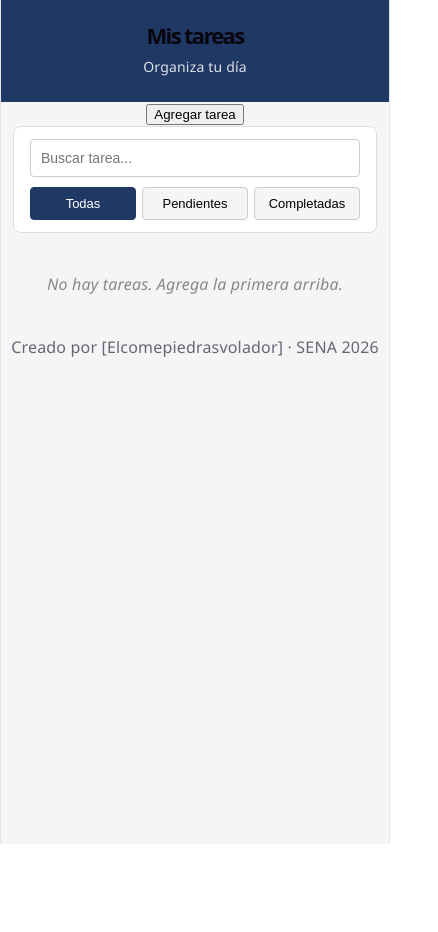
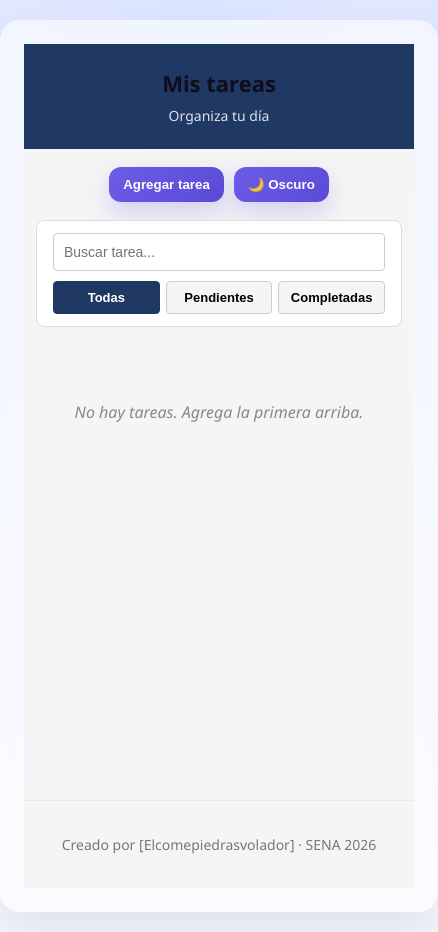
Before and after one commit to miguelxxrlq/etapa-productiva, a React (Vite) app: page / in a window 390 px wide. Shown: the whole page, 438 px wide, since content can reach past the window. Before the commit the page ends 844 px from the top, so only its background shows below. Built offline with nearby package versions, Linux system fonts and the light colour scheme.

Commit message:
Pulido final: tipografia, paleta, espaciados, responsive y limpieza

```diff
--- a/src/App.css
+++ b/src/App.css
@@ -201,3 +201,10 @@
 }
 
 }
+.app.dark {
+  --text: #9ca3af;
+  --text-h: #f3f4f6;
+  --bg: #16171d;
+  --border: #2e303a;
+  --code-bg: #1f2028;
+}
--- a/src/App.jsx
+++ b/src/App.jsx
@@ -6,97 +6,109 @@ import Filtros from './componentes/Filtros'
 import PiePagina from './componentes/PiePagina'
 import './App.css'
 
-// 🧠 Carga segura desde localStorage
+// 🧠 cargar localStorage
 function cargarTareasIniciales() {
   try {
-    const guardado = localStorage.getItem('tareas')
-    if (guardado === null) return []
-    return JSON.parse(guardado)
-  } catch (error) {
-    console.error('Error al cargar tareas:', error)
+    const datos = localStorage.getItem('tareas')
+    if (!datos) return []
+    return JSON.parse(datos)
+  } catch {
     return []
   }
 }
 
 function App() {
   const [mostrarFormulario, setMostrarFormulario] = useState(false)
-
   const [tareas, setTareas] = useState(cargarTareasIniciales)
 
-  // 🔎 Estados de filtros
   const [busqueda, setBusqueda] = useState("")
-  const [filtro, setFiltro] = useState("todas") // todas | pendientes | completadas
+  const [filtro, setFiltro] = useState("todas")
+  const [darkMode, setDarkMode] = useState(false)
 
-  // 💾 Guardar en estado + localStorage
-  const guardarTareas = (nuevasTareas) => {
-    setTareas(nuevasTareas)
-    localStorage.setItem('tareas', JSON.stringify(nuevasTareas))
+  // 💾 persistencia segura
+  const guardarTareas = (actualizar) => {
+    setTareas(prev => {
+      const nuevas =
+        typeof actualizar === "function"
+          ? actualizar(prev)
+          : actualizar
+
+      localStorage.setItem('tareas', JSON.stringify(nuevas))
+      return nuevas
+    })
   }
 
-  // ➕ CREATE
-  const agregarTarea = (textoNuevo) => {
-    const tareaNueva = {
+  // ➕ agregar
+  const agregarTarea = (texto) => {
+    if (!texto.trim()) return
+
+    const nueva = {
       id: Date.now(),
-      texto: textoNuevo,
+      texto,
       completada: false
     }
 
-    guardarTareas([...tareas, tareaNueva])
+    guardarTareas(prev => [...prev, nueva])
   }
 
-  // ❌ DELETE
-  const eliminarTarea = (idAEliminar) => {
-    guardarTareas(
-      tareas.filter(tarea => tarea.id !== idAEliminar)
-    )
+  // ❌ eliminar
+  const eliminarTarea = (id) => {
+    guardarTareas(prev => prev.filter(t => t.id !== id))
   }
 
-  // 🔁 UPDATE
-  const alternarCompletada = (idAAlternar) => {
-    guardarTareas(
-      tareas.map(tarea =>
-        tarea.id === idAAlternar
-          ? { ...tarea, completada: !tarea.completada }
-          : tarea
+  // 🔁 alternar
+  const alternarCompletada = (id) => {
+    guardarTareas(prev =>
+      prev.map(t =>
+        t.id === id
+          ? { ...t, completada: !t.completada }
+          : t
       )
     )
   }
 
-  // 🔍 FILTRO + BÚSQUEDA
+  // 🔍 filtros
   const tareasFiltradas = tareas
-    .filter(tarea => {
-      if (filtro === "pendientes") return !tarea.completada
-      if (filtro === "completadas") return tarea.completada
+    .filter(t => {
+      if (filtro === "pendientes") return !t.completada
+      if (filtro === "completadas") return t.completada
       return true
     })
-    .filter(tarea =>
-      tarea.texto.toLowerCase().includes(busqueda.toLowerCase())
+    .filter(t =>
+      t.texto.toLowerCase().includes(busqueda.toLowerCase())
     )
 
   return (
-    <div className="app">
+    <div className={`app ${darkMode ? "dark" : ""}`}>
+
       <Encabezado
         titulo="Mis tareas"
         subtitulo="Organiza tu día"
       />
 
-      <button
-        onClick={() =>
-          setMostrarFormulario(!mostrarFormulario)
-        }
-        className="button-toggle"
-      >
-        {mostrarFormulario
-          ? 'Ocultar formulario'
-          : 'Agregar tarea'}
-      </button>
+      {/* BOTONES SUPERIORES */}
+      <div style={{ display: "flex", gap: "10px", justifyContent: "center" }}>
+        <button
+          className="button-toggle"
+          onClick={() => setMostrarFormulario(!mostrarFormulario)}
+        >
+          {mostrarFormulario ? "Ocultar formulario" : "Agregar tarea"}
+        </button>
 
-      {/* ➕ FORMULARIO */}
+        <button
+          className="button-toggle"
+          onClick={() => setDarkMode(!darkMode)}
+        >
+          {darkMode ? "☀️ Claro" : "🌙 Oscuro"}
+        </button>
+      </div>
+
+      {/* FORMULARIO */}
       {mostrarFormulario && (
         <Formulario alAgregar={agregarTarea} />
       )}
 
-      {/* 🔎 FILTROS */}
+      {/* FILTROS */}
       <Filtros
         busqueda={busqueda}
         alCambiarBusqueda={setBusqueda}
@@ -104,9 +116,9 @@ function App() {
         alCambiarFiltro={setFiltro}
       />
 
-      {/* 📋 LISTA FILTRADA */}
+      {/* LISTA */}
       <Lista
-        tareas={tareasFiltradas}  // 👈 IMPORTANTE
+        tareas={tareasFiltradas}
         alEliminar={eliminarTarea}
         alAlternar={alternarCompletada}
       />
--- a/src/componentes/Item.css
+++ b/src/componentes/Item.css
@@ -92,3 +92,29 @@
 .boton-completar:hover {
   background-color: #1e8449;
 }
+.item {
+  background: var(--bg);
+  border: 1px solid var(--border);
+  padding: 12px;
+  margin-bottom: 10px;
+  border-radius: 10px;
+
+  transition: all 0.2s ease;
+  animation: fadeIn 0.25s ease;
+}
+
+.item:hover {
+  transform: translateY(-2px);
+  box-shadow: var(--shadow);
+}
+
+@keyframes fadeIn {
+  from {
+    opacity: 0;
+    transform: translateY(6px);
+  }
+  to {
+    opacity: 1;
+    transform: translateY(0);
+  }
+}
--- a/src/index.css
+++ b/src/index.css
@@ -1,111 +1,269 @@
+
+/* =========================
+   VARIABLES
+========================= */
+
 :root {
-  --text: #6b6375;
-  --text-h: #08060d;
-  --bg: #fff;
-  --border: #e5e4e7;
-  --code-bg: #f4f3ec;
-  --accent: #aa3bff;
-  --accent-bg: rgba(170, 59, 255, 0.1);
-  --accent-border: rgba(170, 59, 255, 0.5);
-  --social-bg: rgba(244, 243, 236, 0.5);
-  --shadow:
-    rgba(0, 0, 0, 0.1) 0 10px 15px -3px, rgba(0, 0, 0, 0.05) 0 4px 6px -2px;
+  --text: #2d2a32;
+  --text-h: #120d1a;
 
-  --sans: system-ui, 'Segoe UI', Roboto, sans-serif;
-  --heading: system-ui, 'Segoe UI', Roboto, sans-serif;
-  --mono: ui-monospace, Consolas, monospace;
+  --bg-gradient: radial-gradient(circle at top, #dbe4ff, #f4f6ff);
 
-  font: 18px/145% var(--sans);
-  letter-spacing: 0.18px;
-  color-scheme: light dark;
-  color: var(--text);
-  background: var(--bg);
-  font-synthesis: none;
-  text-rendering: optimizeLegibility;
-  -webkit-font-smoothing: antialiased;
-  -moz-osx-font-smoothing: grayscale;
+  --card: rgba(255, 255, 255, 0.75);
 
-  @media (max-width: 1024px) {
-    font-size: 16px;
-  }
+  --primary: #6c5ce7;
+  --primary-hover: #5a4bd6;
+
+  --success: #00b894;
+  --danger: #d63031;
+
+  --border: rgba(0,0,0,0.08);
+
+  --shadow: 0 20px 40px rgba(0,0,0,0.08);
+
+  --radius: 16px;
+
+  --s1: 4px;
+  --s2: 8px;
+  --s3: 12px;
+  --s4: 16px;
+  --s5: 24px;
+  --s6: 32px;
+
+  font-size: 18px;
 }
 
-@media (prefers-color-scheme: dark) {
-  :root {
-    --text: #9ca3af;
-    --text-h: #f3f4f6;
-    --bg: #16171d;
-    --border: #2e303a;
-    --code-bg: #1f2028;
-    --accent: #c084fc;
-    --accent-bg: rgba(192, 132, 252, 0.15);
-    --accent-border: rgba(192, 132, 252, 0.5);
-    --social-bg: rgba(47, 48, 58, 0.5);
-    --shadow:
-      rgba(0, 0, 0, 0.4) 0 10px 15px -3px, rgba(0, 0, 0, 0.25) 0 4px 6px -2px;
-  }
-
-  #social .button-icon {
-    filter: invert(1) brightness(2);
-  }
-}
+/* =========================
+   BODY
+========================= */
 
 body {
   margin: 0;
+  font-family: system-ui, sans-serif;
+
+  background: var(--bg-gradient);
+  min-height: 100vh;
+
+  color: var(--text);
 }
 
+/* =========================
+   ROOT (IMPORTANTE FIX)
+========================= */
+
 #root {
-  width: 1126px;
-  max-width: 100%;
-  margin: 0 auto;
-  text-align: center;
-  border-inline: 1px solid var(--border);
-  min-height: 100svh;
+  width: 100%;              /* 👈 FIX IMPORTANTE */
+  max-width: 900px;
+  margin: 20px auto;
+  padding: 24px;
+
+  background: rgba(255,255,255,0.6);
+  backdrop-filter: blur(14px);
+
+  border-radius: 20px;
+  box-shadow: var(--shadow);
+
+  min-height: calc(100vh - 40px);
+
   display: flex;
   flex-direction: column;
-  box-sizing: border-box;
 }
 
-h1,
-h2 {
-  font-family: var(--heading);
-  font-weight: 500;
-  color: var(--text-h);
+/* =========================
+   APP LAYOUT
+========================= */
+
+.app {
+  width: 100%;              /* 👈 FIX IMPORTANTE */
+  display: flex;
+  flex-direction: column;
+  gap: 18px;
+  flex: 1;
 }
 
+/* =========================
+   TITULO
+========================= */
+
 h1 {
-  font-size: 56px;
-  letter-spacing: -1.68px;
-  margin: 32px 0;
-  @media (max-width: 1024px) {
-    font-size: 36px;
-    margin: 20px 0;
+  text-align: center;
+  color: var(--text-h);
+  font-size: 32px;
+  margin-bottom: 10px;
+}
+
+/* =========================
+   BOTONES
+========================= */
+
+button {
+  cursor: pointer;
+  border: none;
+  border-radius: 12px;
+  padding: 10px 14px;
+  font-weight: 600;
+
+  transition: all 0.2s ease;
+}
+
+.button-toggle {
+  background: linear-gradient(135deg, var(--primary), var(--primary-hover));
+  color: white;
+  box-shadow: 0 10px 25px rgba(108,92,231,0.25);
+}
+
+.button-toggle:hover {
+  transform: translateY(-3px);
+}
+
+/* =========================
+   LISTA (FIX PRINCIPAL)
+========================= */
+
+.lista {
+  width: 100%;              /* 👈 FIX IMPORTANTE */
+  display: flex;
+  flex-direction: column;
+  gap: 14px;
+  align-items: stretch;     /* 👈 evita tarjetas centradas raras */
+}
+
+/* =========================
+   ITEM (CARDS PRO)
+========================= */
+
+.item {
+  width: 100%;              /* 👈 FIX CRÍTICO */
+  box-sizing: border-box;
+
+  background: var(--card);
+  border-radius: var(--radius);
+
+  padding: 20px;
+  min-height: 90px;
+
+  display: flex;
+  justify-content: space-between;
+  align-items: center;
+
+  border: 1px solid var(--border);
+
+  box-shadow: 0 6px 20px rgba(0,0,0,0.05);
+
+  transition: all 0.25s ease;
+
+  animation: popIn 0.3s ease;
+}
+
+.item:hover {
+  transform: translateY(-6px);
+  box-shadow: var(--shadow);
+}
+
+/* texto */
+.item__texto {
+  font-size: 18px;
+  font-weight: 600;
+}
+
+.item__estado {
+  font-size: 14px;
+  color: #666;
+}
+
+.item__contenido {
+  display: flex;
+  flex-direction: column;
+  gap: 4px;
+}
+
+/* completada */
+.item--completada {
+  opacity: 0.6;
+}
+
+.item--completada .item__texto {
+  text-decoration: line-through;
+}
+
+/* =========================
+   BOTONES ITEM
+========================= */
+
+.boton-completar,
+.boton-eliminar {
+  width: 38px;
+  height: 38px;
+  font-size: 16px;
+
+  display: flex;
+  align-items: center;
+  justify-content: center;
+}
+
+.boton-completar {
+  background: var(--success);
+  color: white;
+  margin-right: 6px;
+}
+
+.boton-eliminar {
+  background: var(--danger);
+  color: white;
+}
+
+/* =========================
+   INPUT
+========================= */
+
+input {
+  width: 100%;
+  padding: 12px 14px;
+
+  border-radius: var(--radius);
+  border: 1px solid var(--border);
+
+  font-size: 15px;
+
+  background: rgba(255,255,255,0.8);
+}
+
+/* =========================
+   LISTA VACÍA
+========================= */
+
+.lista__vacia {
+  text-align: center;
+  padding: 40px;
+  font-size: 16px;
+  color: #777;
+}
+
+/* =========================
+   FOOTER
+========================= */
+
+footer {
+  margin-top: auto;
+  text-align: center;
+  padding: 20px;
+  font-size: 14px;
+  color: #777;
+
+  border-top: 1px solid rgba(0,0,0,0.05);
+}
+
+/* =========================
+   ANIMACIONES
+========================= */
+
+@keyframes popIn {
+  from {
+    opacity: 0;
+    transform: translateY(10px) scale(0.95);
+  }
+  to {
+    opacity: 1;
+    transform: translateY(0) scale(1);
   }
 }
-h2 {
-  font-size: 24px;
-  line-height: 118%;
-  letter-spacing: -0.24px;
-  margin: 0 0 8px;
-  @media (max-width: 1024px) {
-    font-size: 20px;
-  }
-}
-p {
-  margin: 0;
-}
-
-code,
-.counter {
-  font-family: var(--mono);
-  display: inline-flex;
-  border-radius: 4px;
-  color: var(--text-h);
-}
-
-code {
-  font-size: 15px;
-  line-height: 135%;
-  padding: 4px 8px;
-  background: var(--code-bg);
-}
```
Also changed, not shown: src/componentes/Formulario.jsx (+4 -13 lines), src/componentes/Item.jsx (+1 -7 lines).
